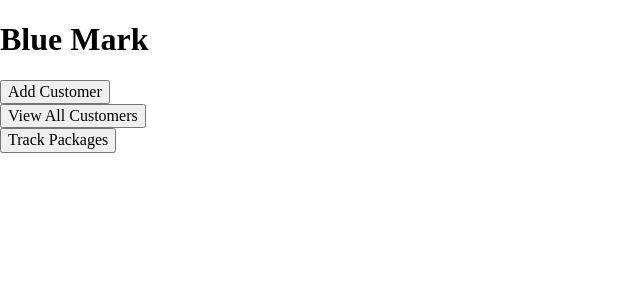
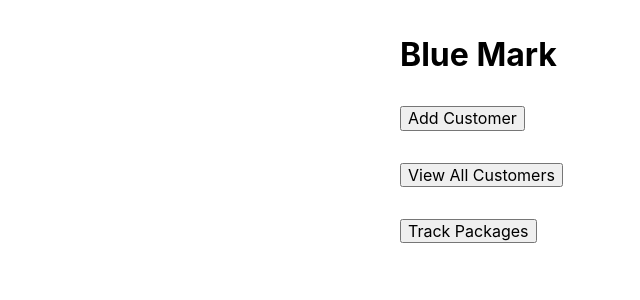
Before and after one commit to kevinsibug/Blue-Mark, a Django app: page / in a window 1280 px wide. Shown: the top 300 px of the page, without its empty margins (0-640 px from the left). Run offline with Django 3.2, Linux system fonts and the light colour scheme; some libraries are stand-ins or nearby versions.

Commit message:
Added styling in home page

```diff
--- a/delivery_tracker/templates/home.html
+++ b/delivery_tracker/templates/home.html
@@ -5,19 +5,23 @@
 
 
   {% block page_content %}
-    <h1>Blue Mark</h1>
 
-  <form action="http://127.0.0.1:8000/addcustomer">
+          <div class="mw6 center pa3 sans-serif">
+    <h1 class="mb4">Blue Mark</h1>
+
+  <form class="mb4" action="http://127.0.0.1:8000/addcustomer">
     <input type="submit" value="Add Customer" />
   </form>
 
-  <form action="http://127.0.0.1:8000/viewcustomers">
+  <form class="mb4" action="http://127.0.0.1:8000/viewcustomers">
     <input type="submit" value="View All Customers" />
   </form>
 
-  <form action="http://127.0.0.1:8000/trackpackages">
+  <form class="mb4" action="http://127.0.0.1:8000/trackpackages">
     <input type="submit" value="Track Packages" />
   </form>
+
+  </div>
   {% endblock %}
 
 
```
